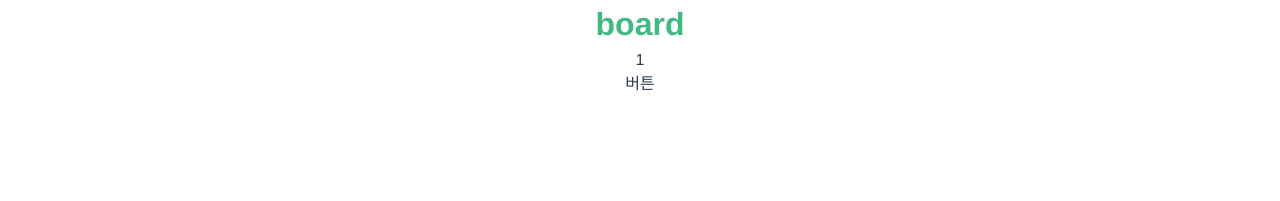
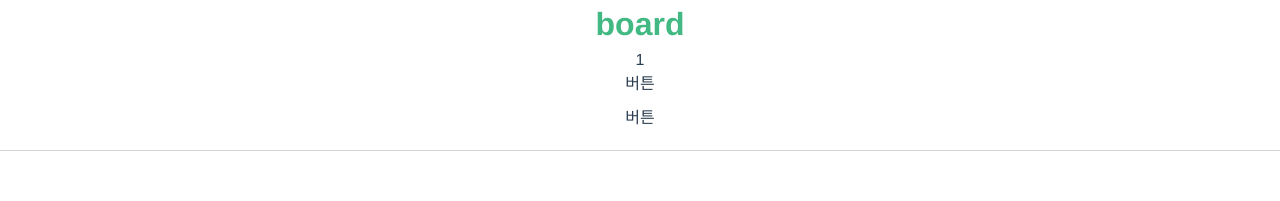
Before and after one commit to kyeongmin21/eventbus-todo, a Vue app: page /board in a window 1280 px wide. Shown: the top 201 px of the page. Built offline with nearby package versions, Linux system fonts and the light colour scheme.

Commit message:
중복클릭방지

```diff
--- a/src/views/Board.vue
+++ b/src/views/Board.vue
@@ -2,6 +2,12 @@
   <div>
     <h1>board</h1>
     <BoardChild :num="number" @up="update"></BoardChild>
+
+    <section>
+      <button @click="count">
+        버튼
+      </button>
+    </section>
   </div>
 </template>
 
@@ -15,13 +21,21 @@ export default {
   },
   data() {
     return {
-        number: 1
+      number: 1,
+      flag: false
     };
   },
   methods: {
     update() {
       this.number += 1
+    },
+    count() {
+      if (!this.flag) {
+        console.log('클릭')
+        this.flag = true
+      }
     }
+
   },
 };
 </script>
```
Also changed, not shown: src/views/Watch.vue (+6 -2 lines).
